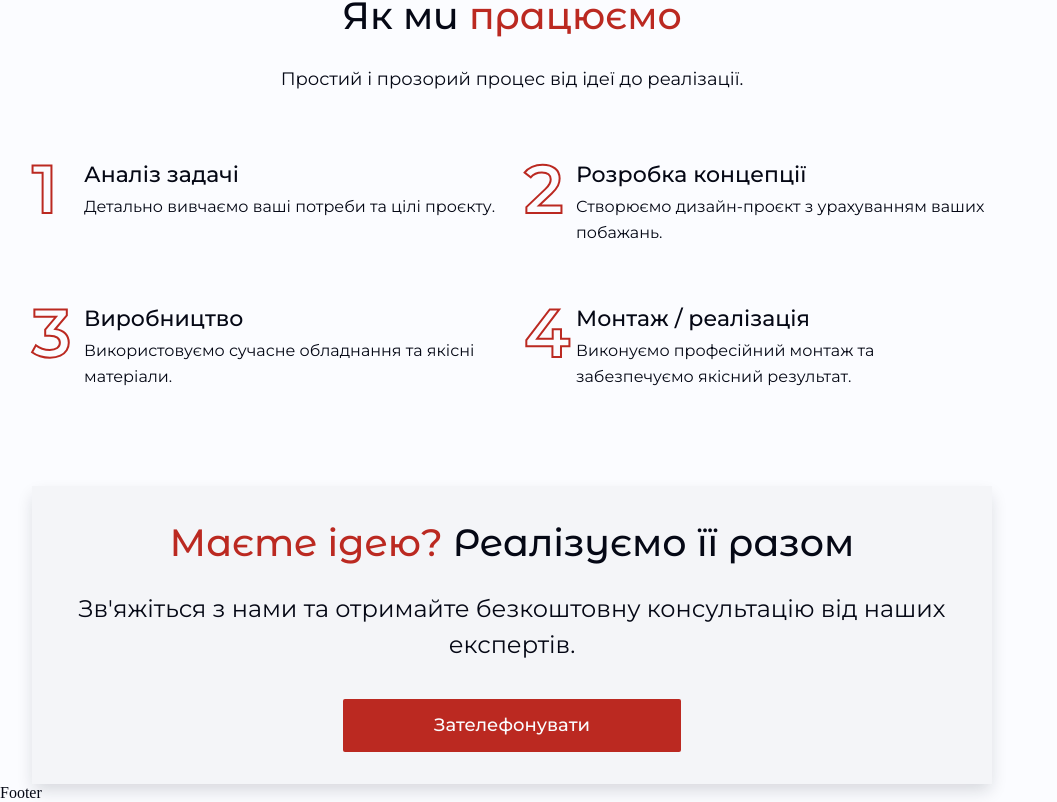
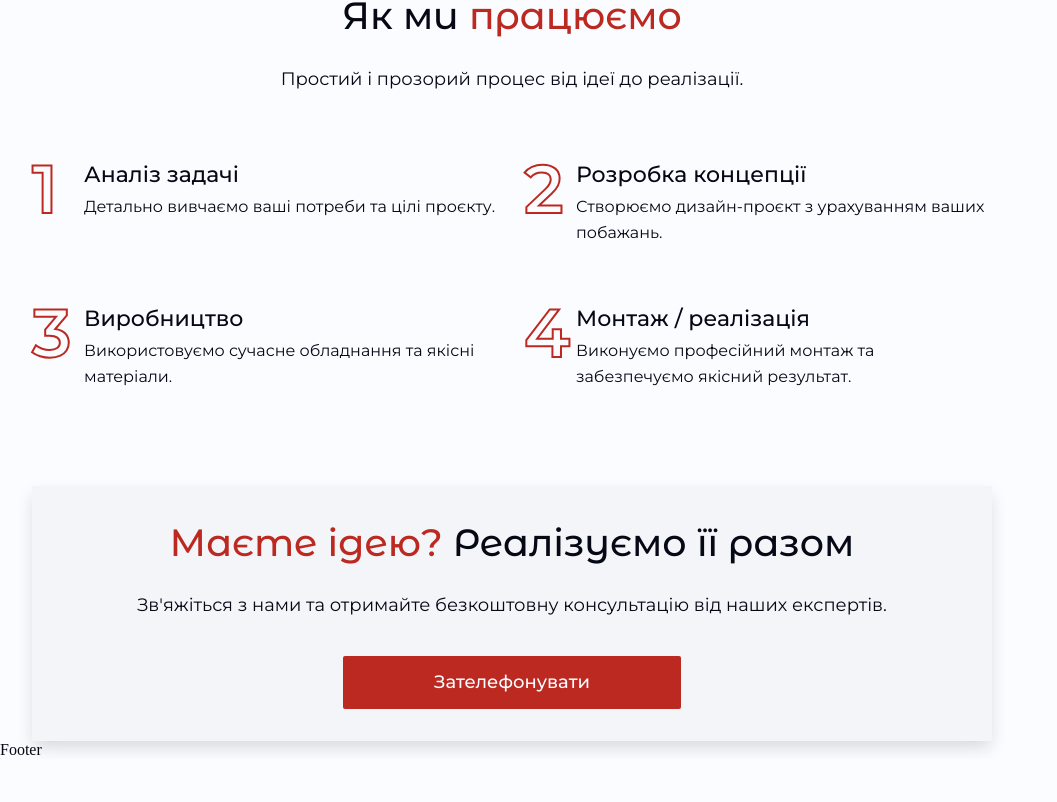
Before and after one commit to msssvitlana/marketing-site, a Next.js app: page / in a window 1280 px wide. Shown: the part 6248-7050 px from the top of the page, without its empty margins (0-1057 px from the left). After the commit the page ends 7007 px from the top, so only its background shows below. Built offline with nearby package versions, Linux system fonts and the light colour scheme.

Commit message:
correct font-size in Connection styles

```diff
--- a/components/Conection/Connection.module.css
+++ b/components/Conection/Connection.module.css
@@ -81,16 +81,7 @@ padding: 32px 32px;
 
   }
 
-  .connectionSectionDescription {
-font-size: 24px;
-line-height: 1.5;
-  }
-/*
-.phoneNumber {
-padding: 16px 9px;
-width: 340px;
-height: 54px;
-} */
+
 
 }
 
```
